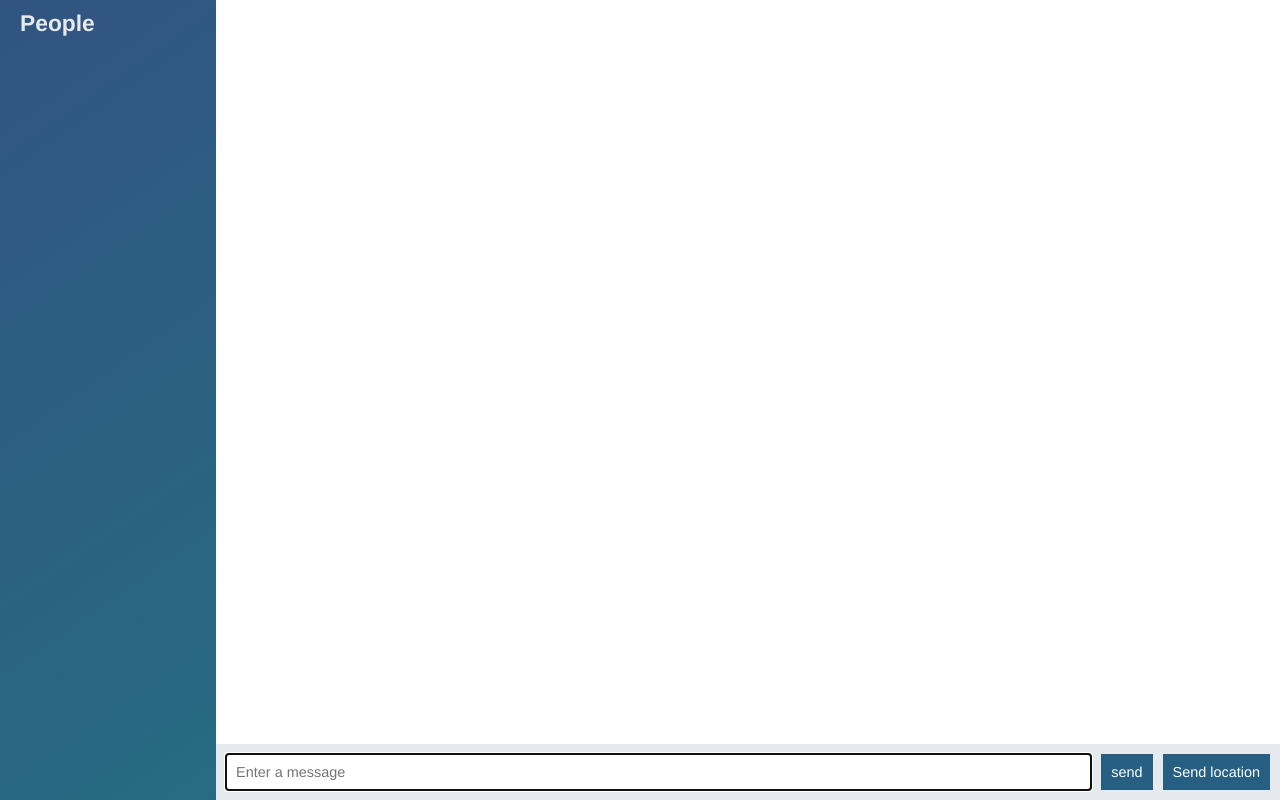
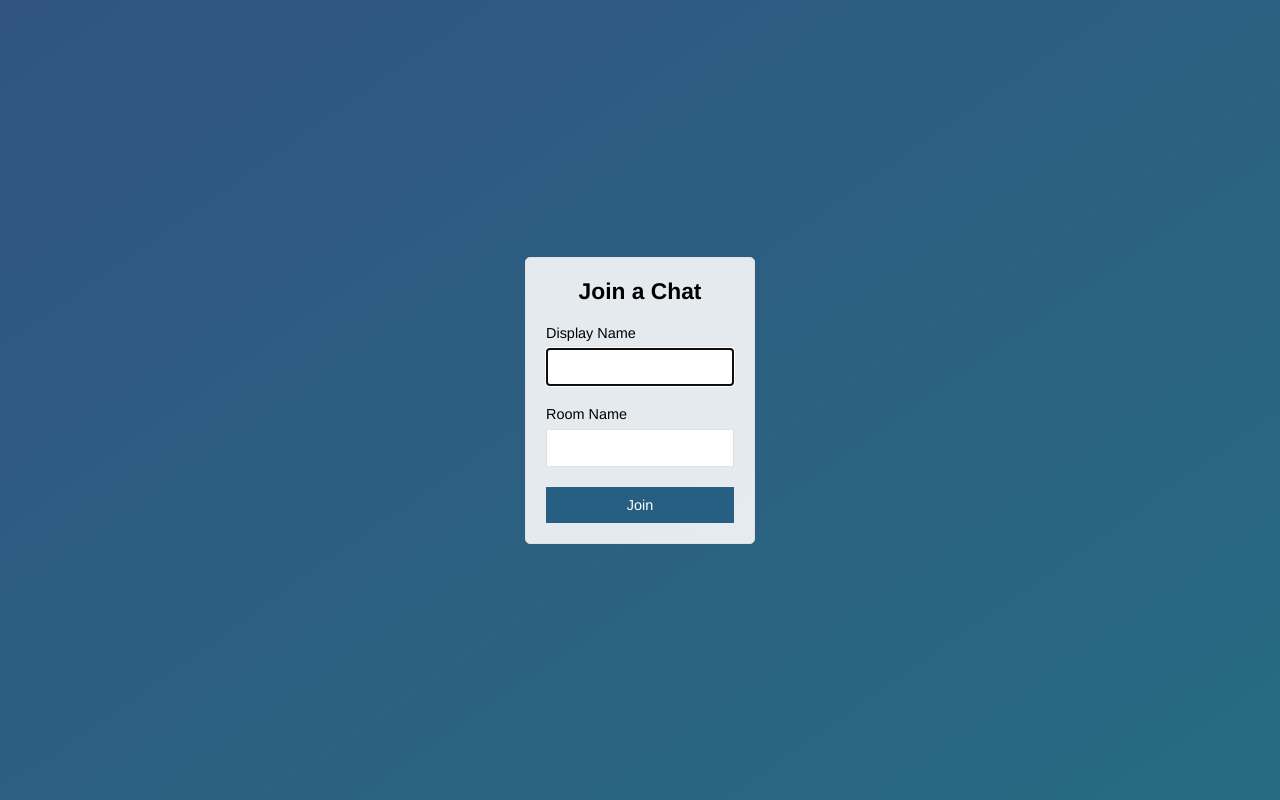
Before and after one commit to mykola-blonskyi/node_chat_app, a website: page public/index.html in a window 1280 px wide. Drawn offline with nearby package versions, Linux system fonts and the light colour scheme; no server answers.

Commit message:
add join page that submits to chat.html

```diff
--- a/public/index.html
+++ b/public/index.html
@@ -2,59 +2,30 @@
 <html lang="en">
 <head>
     <meta charset="UTF-8">
-    <title>Title</title>
+    <title>Join | ChatApp</title>
+
+    <meta name="viewport" content="width=device-width, initial-scale=1, user-scalable=no">
 
     <link rel="stylesheet" href="/css/styles.css">
 </head>
-<body class="chat">
-<div class="chat__sidebar">
-    <h3>People</h3>
-
-    <div id="users"></div>
-</div>
-
-<div class="chat__main">
-    <ol id="messages" class="chat__messages"></ol>
-
-    <div class="chat__footer">
-        <form id="message_form">
-            <input type="text" name="message" placeholder="Enter a message" autocomplete="off" autofocus/>
-
-            <button>send</button>
+<body class="centered-form">
+    <div class="centered-form__form">
+        <form action="/chat.html">
+            <div class="form-field">
+                <h3>Join a Chat</h3>
+            </div>
+            <div class="form-field">
+                <label>Display Name</label>
+                <input type="text" name="name" autofocus />
+            </div>
+            <div class="form-field">
+                <label>Room Name</label>
+                <input type="text" name="room" />
+            </div>
+            <div class="form-field">
+                <button>Join</button>
+            </div>
         </form>
-
-        <button id="send_location">Send location</button>
     </div>
-</div>
-
-<script id="message-template" type="text/template">
-    <li class="message">
-        <div class="message__title">
-            <h4>{{from}}</h4>
-            <span>{{time}}</span>
-        </div>
-        <div class="message__body">
-            <p>{{text}}</p>
-        </div>
-    </li>
-</script>
-
-<script id="location-message-template" type="text/template">
-    <li class="message">
-        <div class="message__title">
-            <h4>{{from}}</h4>
-            <span>{{time}}</span>
-        </div>
-        <div class="message__body">
-            <a href="{{url}}" target="_blank">my current location</a>
-        </div>
-    </li>
-</script>
-
-<script src="/js/libs/mustache.js"></script>
-<script src="/js/libs/moment.js"></script>
-<script src="/socket.io/socket.io.js"></script>
-<script src="/js/libs/jquery-3.2.1.js"></script>
-<script src="/js/index.js"></script>
 </body>
 </html>
```
Also changed, not shown: public/chat.html (added, +62 -0 lines), public/js/chat.js (renamed from public/js/index.js).
